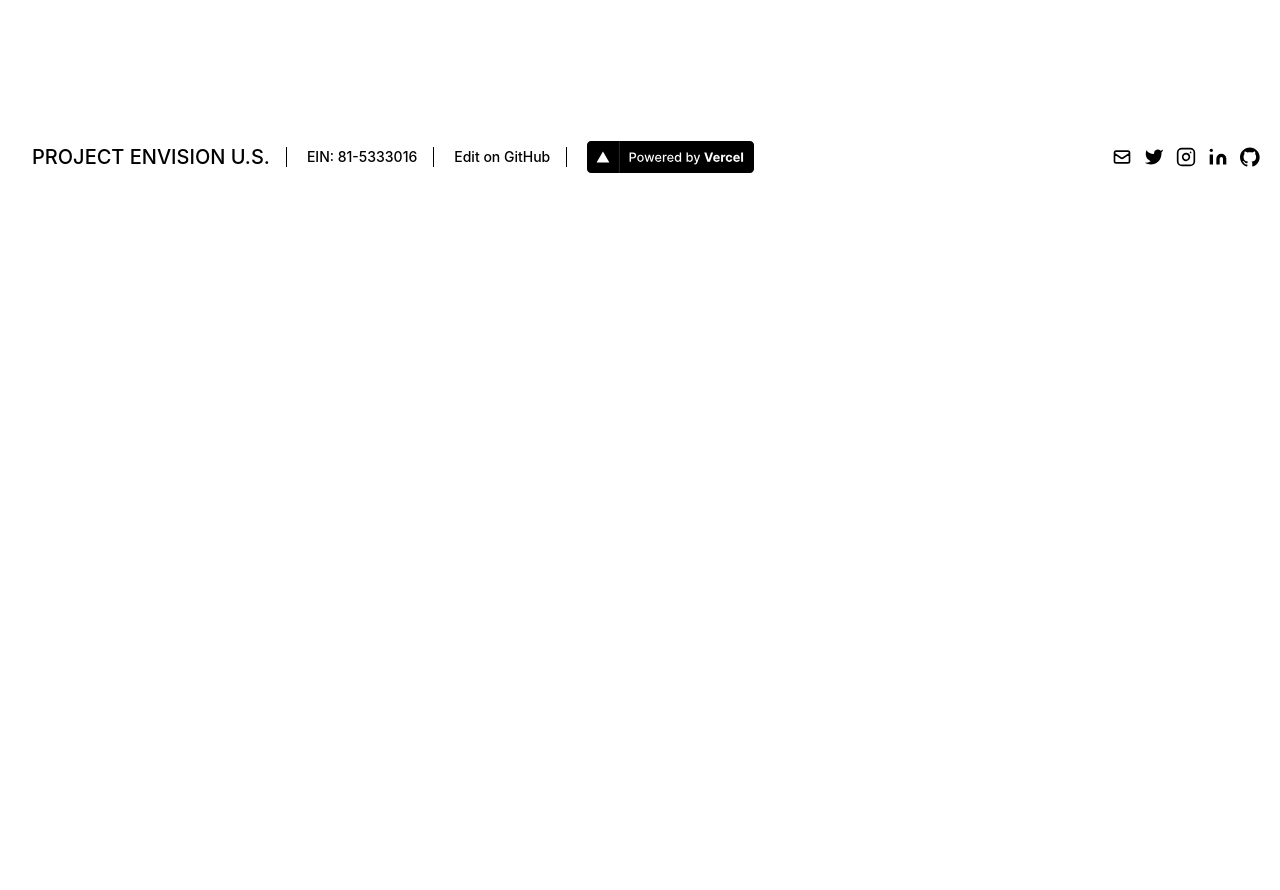
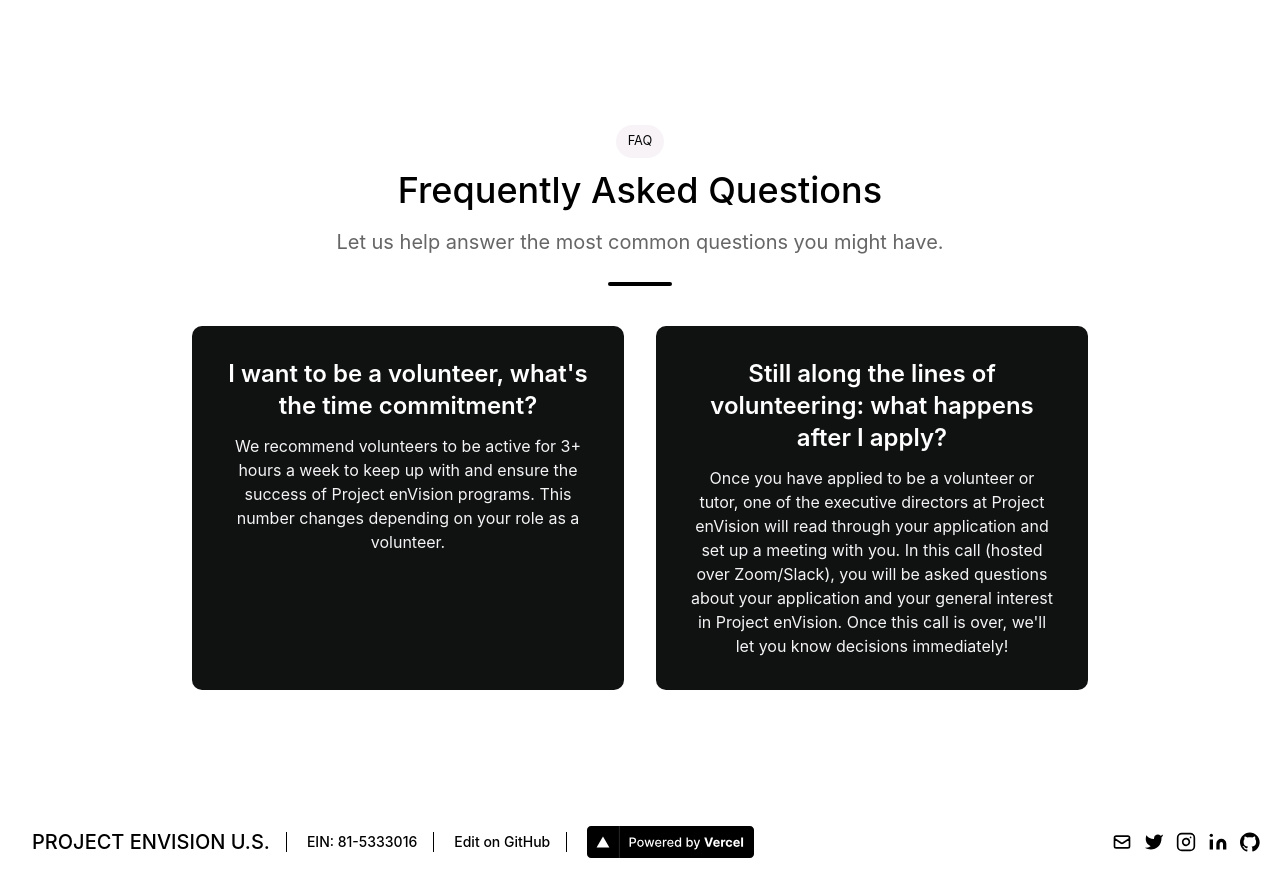
Before and after one commit to envisionnew/envisionnew.org, a Next.js app: page /contact in a window 1280 px wide. Shown: the part 745-1635 px from the top of the page. Before the commit the page ends 950 px from the top, so only its background shows below. Built offline with nearby package versions, Linux system fonts and the light colour scheme; what @tailwindcss/typography would draw is missing.

Commit message:
Update contact.js

```diff
--- a/pages/contact.js
+++ b/pages/contact.js
@@ -113,6 +113,52 @@ export default function Contact() {
           </div>
         </div>
       </section>
+    <section className="mt-10 text-gray-600 body-font">
+          <div className="container px-5 mx-auto">
+            <div className="mb-20 text-center">
+              <span className="px-3 py-2.5 mb-3 rounded-10 badge badge-success-soft">
+                FAQ
+              </span>
+              <h2 className="mb-4 font-medium text-black sm:text-4xl title-font">
+                Frequently Asked Questions
+              </h2>
+              <p className="mx-auto text-base text-xl leading-relaxed xl:w-2/4 lg:w-3/4 text-gray-500s">
+                Let us help answer the most common questions you might have.
+              </p>
+              <div className="flex justify-center mt-6">
+                <div className="inline-flex w-16 h-1 bg-black rounded-full"></div>
+              </div>
+              <div className="max-w-4xl pt-10 mx-auto fsac4">
+                <div class="ktq4">
+                  <h3 class="font-semibold text-center text-2xl text-white">
+                    I want to be a volunteer, what's the time commitment?
+                  </h3>
+                  <p class="pt-3 value-text text-md text-gray-200 fkrr1">
+                    We recommend volunteers to be active for 3+ hours a week to
+                    keep up with and ensure the success of Project enVision
+                    programs. This number changes depending on your role as a
+                    volunteer.
+                  </p>
+                </div>
+                <div class="ktq4">
+                  <h3 class="font-semibold text-center text-2xl text-white">
+                    Still along the lines of volunteering: what happens after I
+                    apply?
+                  </h3>
+                  <p class="pt-3 value-text text-md text-gray-200 fkrr1">
+                    Once you have applied to be a volunteer or tutor, one of the
+                    executive directors at Project enVision will read through
+                    your application and set up a meeting with you. In this call
+                    (hosted over Zoom/Slack), you will be asked questions about
+                    your application and your general interest in Project
+                    enVision. Once this call is over, we'll let you know
+                    decisions immediately!
+                  </p>
+                </div>
+              </div>
+            </div>
+          </div>
+        </section>
       <br />
       <Footer link="https://github.com/envisionnew/envisionnew.org/edit/main/pages/contact.js" />
     </div>
```
